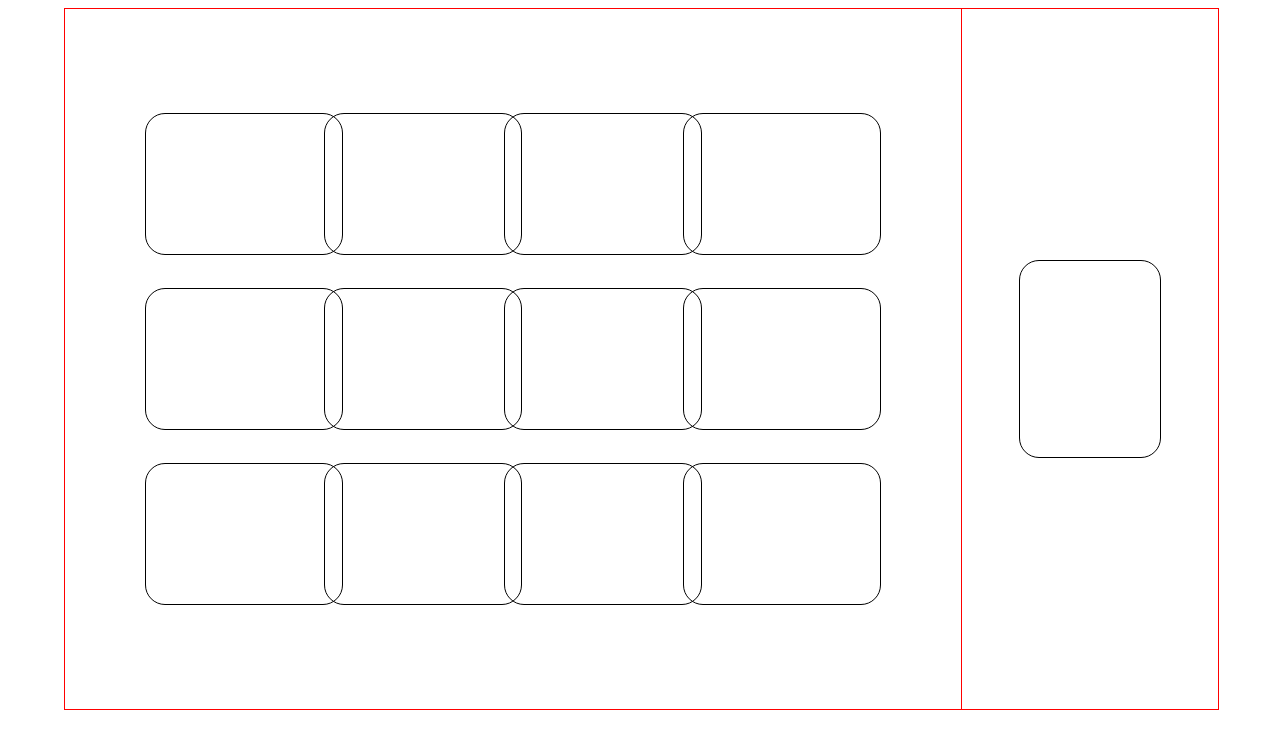
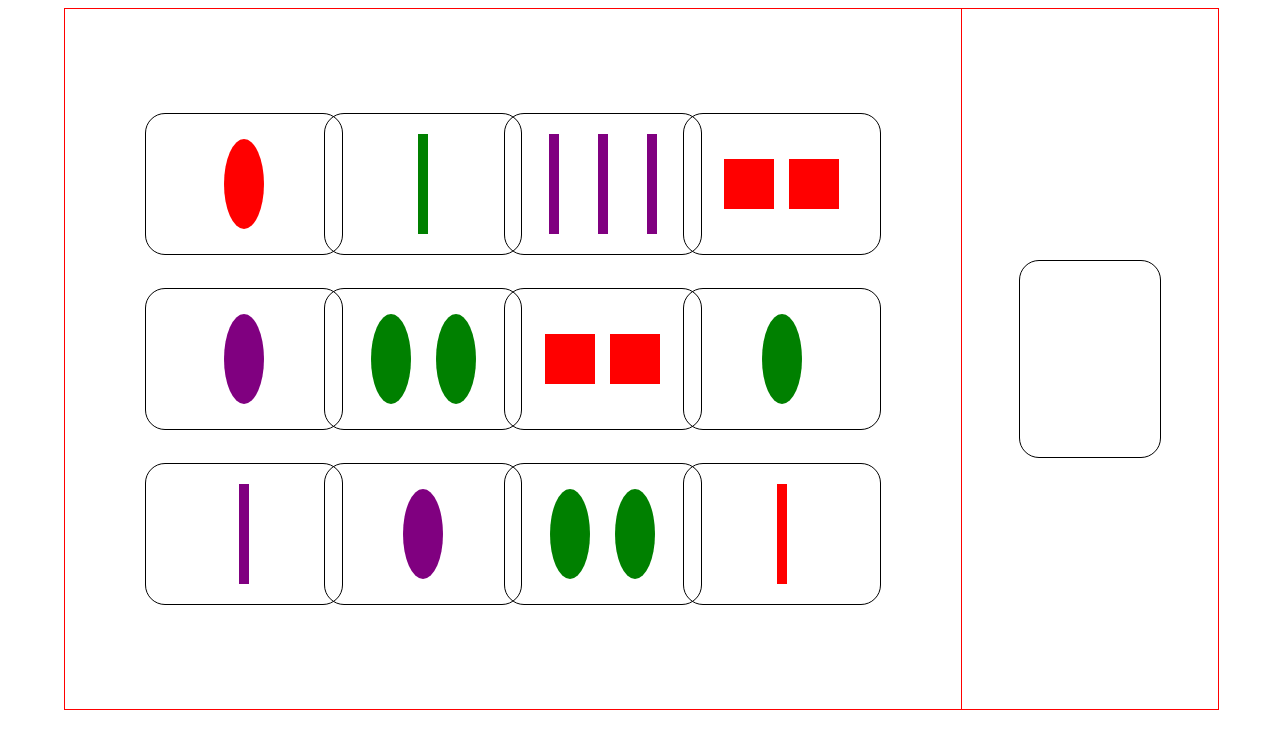
Before and after one commit to emcoberly/Coding-Practice, a plain HTML site: page Personal/Games/Set/index.html in a window 1280 px wide. Drawn offline with Linux system fonts and the light colour scheme.

Commit message:
Updated Set

```diff
--- a/Personal/Games/Set/set.js
+++ b/Personal/Games/Set/set.js
@@ -1,6 +1,16 @@
+class Card {
+  constructor(color, shape, number, fill) {
+    this.color = color
+    this.shape = shape
+    this.number = number
+    this.fill = fill
+  }
+}
+
+const DECK = buildDeck()
+const CLICKED_CARDS = []
+
 function buildGameboard() {
-  const deck = buildDeck()
-
   cardsInPlay = document.createElement('div')
   cardsInPlay.id = 'cards-in-play'
   document.getElementById('main').appendChild(cardsInPlay)
@@ -14,6 +24,21 @@ function buildGameboard() {
     newCard.id = 'card-' + (i + 1)
     newCard.addEventListener('click', function () {
       newCard.classList.toggle('clicked')
+      if (newCard.classList.contains('clicked')) {
+        CLICKED_CARDS.push(newCard)
+        if (CLICKED_CARDS.length == 3) {
+          for (let i = 2; i >= 0; i--) {
+            CLICKED_CARDS[i].classList.toggle('clicked')
+            CLICKED_CARDS.splice(i,1)
+          }
+        }
+        console.log(CLICKED_CARDS)
+      }
+      for (let i = 0; i < CLICKED_CARDS.length; i++) {
+        if (!CLICKED_CARDS[i].classList.contains('clicked')) {
+          CLICKED_CARDS.splice(i,1)
+        }
+      }
     })
     document.getElementById('cards-in-play').appendChild(newCard)
   }
@@ -22,18 +47,9 @@ function buildGameboard() {
   document.getElementById('deck-remaining').appendChild(deckCard)
 }
 
-class Card {
-  constructor(color, shape, number, fill) {
-    this.color = color
-    this.shape = shape
-    this.number = number
-    this.fill = fill
-  }
-}
-
 function buildDeck() {
   let colors = ['red', 'green', 'purple']
-  let shapes = ['pill', 'diamond', 'snake']
+  let shapes = ['oval', 'diamond', 'snake']
   let numbers = [1, 2, 3]
   let fills = ['solid', 'stripe', 'empty']
 
@@ -53,7 +69,29 @@ function buildDeck() {
 
 function playGame() {
   buildGameboard()
-  let gameOver = false
+  let deck = DECK
+  for (let i = 0; i < 12; i++) {
+    let currCard = getCard(deck)
+    let cardId = '#card-' + (i + 1)
+    let gameCard = document.querySelector(cardId)
+    for (let i = 1; i <= currCard.number; i++) {
+      let symbolDiv = document.createElement('div')
+      symbolDiv.id = 'symbol'
+      symbolDiv.classList.add(currCard.color)
+      symbolDiv.classList.add(currCard.shape)
+      symbolDiv.classList.add(currCard.fill)
+      symbolDiv.classList.add(('n' + currCard.number + '-' + i))
+      gameCard.appendChild(symbolDiv)
+    }
+  }
+  console.log(deck)
+}
+
+function getCard(deck) {
+  let cardIndex = Math.floor(Math.random() * (DECK.length - 1))
+  let returnCard = deck[cardIndex]
+  deck.splice(cardIndex, 1)
+  return returnCard
 }
 
 playGame()
--- a/Personal/Games/Set/style.css
+++ b/Personal/Games/Set/style.css
@@ -23,17 +23,20 @@
 
 .card {
   height: 140px;
+  line-height: 1.5;
   width: 196px;
   position: absolute;
   border: solid 1px black;
   border-radius: 20px;
   transform-origin: center;
   transform: translate(-50%, -50%);
+  text-align: center;
 }
 
 .card:hover {
   background-color: rgba(255, 220, 0, 0.1);
-  box-shadow: 0px 0px 15px rgba(255, 220, 0, 0.1)
+  box-shadow: 0px 0px 15px rgba(255, 220, 0, 0.1);
+  cursor: pointer;
 }
 
 .clicked {
@@ -61,17 +64,14 @@
 }
 
 .card:nth-of-type(3n) {
-  /* transform: translate(0, -50%); */
   top: 25%;
 }
 
 .card:nth-of-type(3n+1) {
-  /* transform: translate(0, -50%); */
   top: 50%;
 }
 
 .card:nth-of-type(3n+2) {
-  /* transform: translate(0, -50%); */
   top: 75%
 }
 
@@ -86,3 +86,73 @@
   transform-origin: center;
   transform: translate(-50%, -50%);
 }
+
+.oval {
+  height: 90px;
+  width: 40px;
+  border-radius: 50%;
+}
+
+.diamond {
+	width: 50px;
+	height: 50px;
+  transform: rotate(45deg);
+}
+
+.snake {
+  width: 10px;
+  height: 100px;
+}
+
+.purple {
+  background-color: purple;
+  border-color: purple;
+}
+
+.red {
+  background-color: red;
+  border-color: red;
+}
+
+.green {
+  background-color: green;
+  border-color: green;
+}
+
+.solid {
+  fill-opacity: 100%;
+}
+
+.stripe {
+  fill-opacity: 40%;
+}
+
+.empty {
+  fill-opacity: 20%;
+}
+
+#symbol {
+  position: absolute;
+  transform: translate(-50%, -50%);
+  top: 50%;
+}
+
+.n1-1, .n3-2 {
+  left: 50%;
+}
+
+.n2-1 {
+  left: 33.3333%;
+}
+
+.n2-2 {
+  left: 66.6667%;
+}
+
+.n3-1 {
+  left: 25%;
+}
+
+.n3-3 {
+  left: 75%;
+}
```
